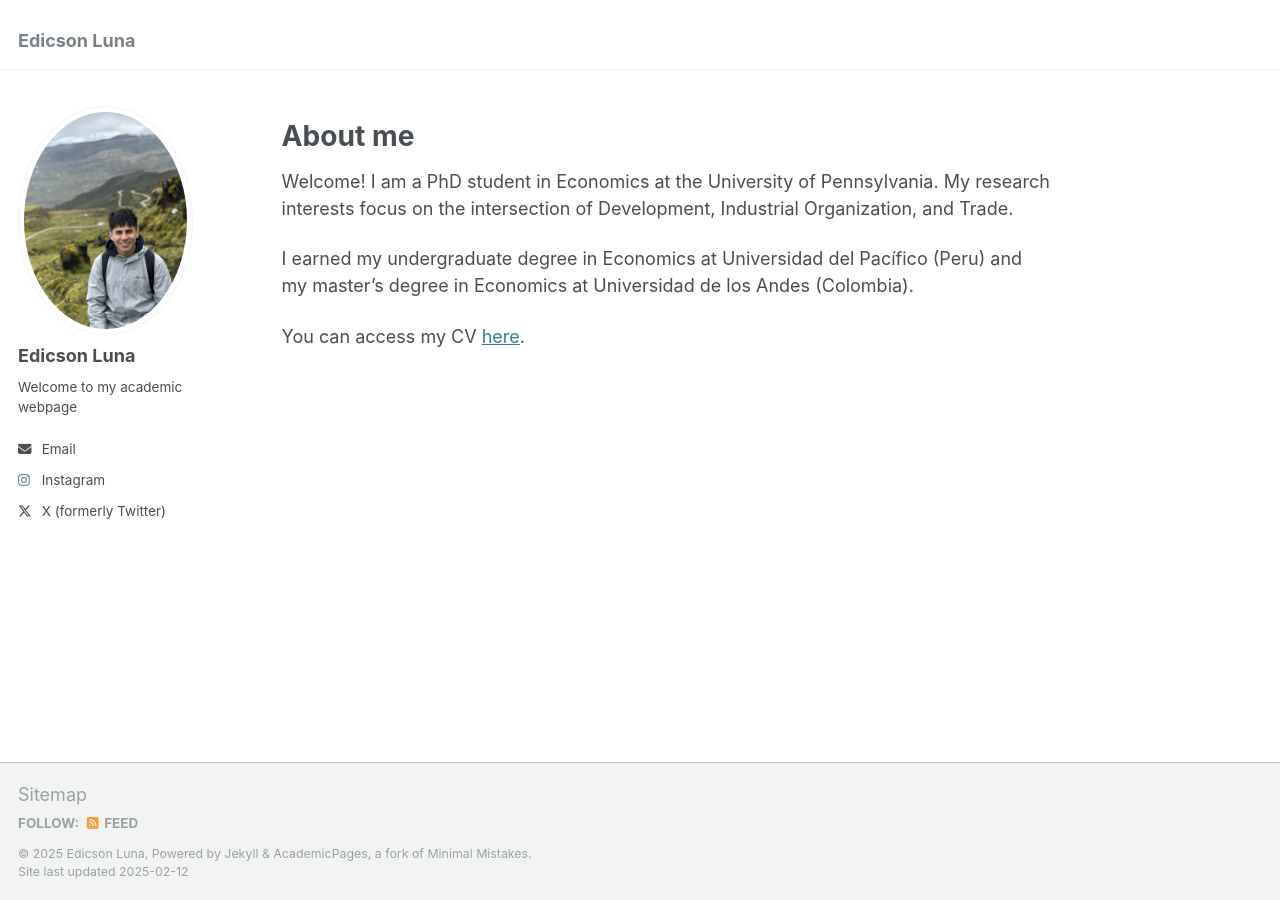
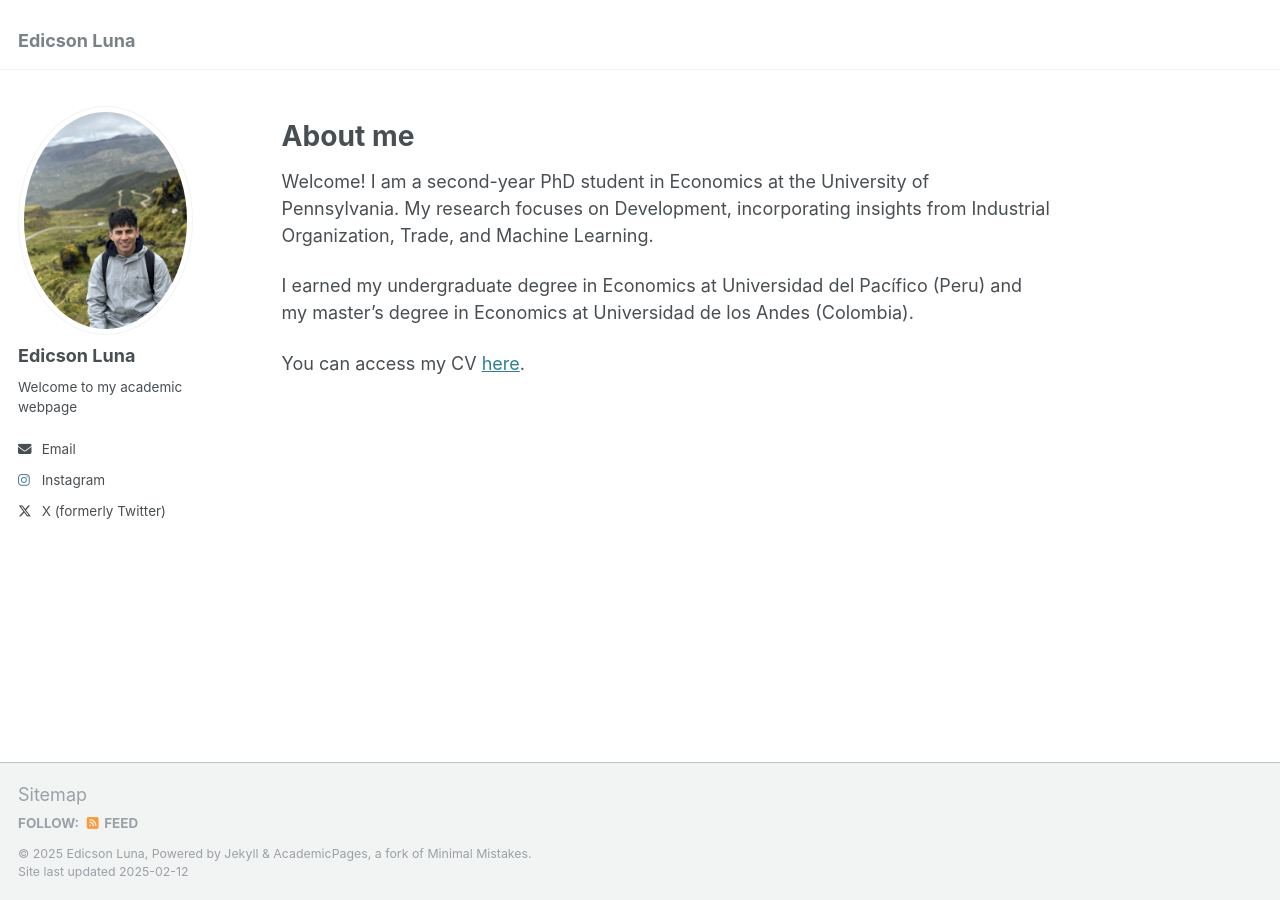
Before and after one commit to edicsonluna/edicsonluna.github.io, a Jekyll site: the page built from _pages/about.md, in a window 1280 px wide. Built offline with Jekyll 4.4.1, drawn with Linux system fonts in a browser that asks for light colours.

Commit message:
Update about.md

```diff
--- a/_pages/about.md
+++ b/_pages/about.md
@@ -11,7 +11,7 @@ redirect_from:
 About me
 ======
 
-Welcome! I am a PhD student in Economics at the University of Pennsylvania. My research interests focus on the intersection of Development, Industrial Organization, and Trade.
+Welcome! I am a second-year PhD student in Economics at the University of Pennsylvania. My research focuses on Development, incorporating insights from Industrial Organization, Trade, and Machine Learning.
 
 I earned my undergraduate degree in Economics at Universidad del Pacífico (Peru) and my master's degree in Economics at Universidad de los Andes (Colombia).
 
```
